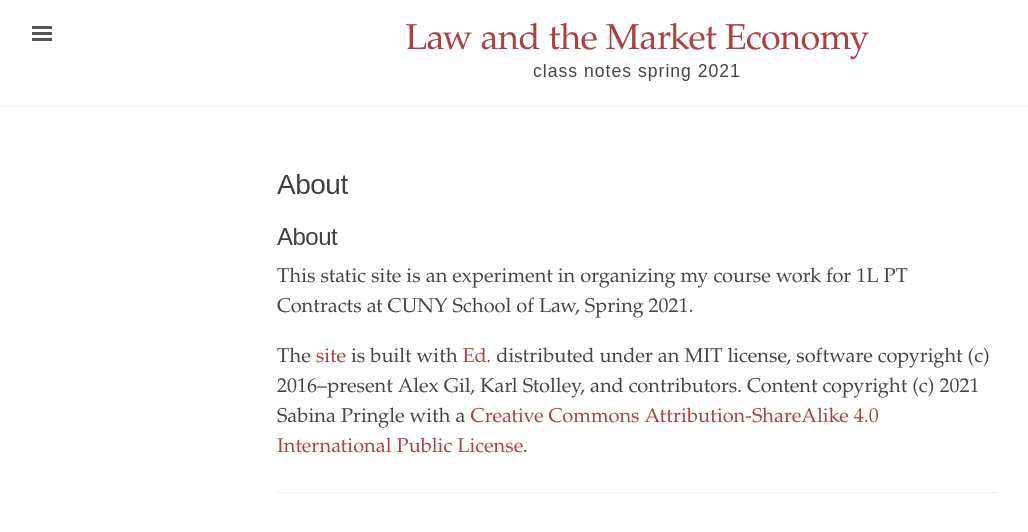
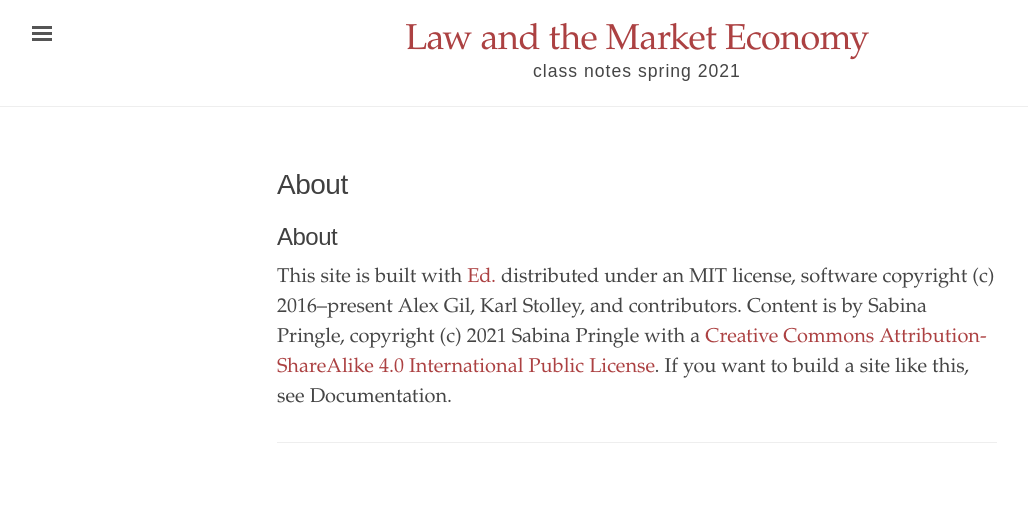
Before and after one commit to binipringle/contracts, a Jekyll site: the page built from about.md, in a window 1280 px wide. Shown: the top 532 px of the page, without its empty margins (3-1031 px from the left). Built offline with Jekyll 4.4.1, drawn with Linux system fonts in a browser that asks for light colours.

Commit message:
changed about

```diff
--- a/about.md
+++ b/about.md
@@ -5,8 +5,6 @@ title: About
 
 ## About
 
-This static site is an experiment in organizing my course work for 1L PT Contracts at CUNY School of Law, Spring 2021.
-
-The <a href="https://binipringle.github.io/contracts/">site</a> is built with <a href="https://minicomp.github.io/ed/">Ed.</a> distributed under an MIT license, software copyright (c) 2016–present Alex Gil, Karl Stolley, and contributors. Content copyright (c) 2021 Sabina Pringle with a <a href="https://creativecommons.org/licenses/by-sa/4.0/">Creative Commons Attribution-ShareAlike 4.0 International Public License</a>.
+This site is built with <a href="https://minicomp.github.io/ed/">Ed.</a> distributed under an MIT license, software copyright (c) 2016–present Alex Gil, Karl Stolley, and contributors. Content is by Sabina Pringle, copyright (c) 2021 Sabina Pringle with a <a href="https://creativecommons.org/licenses/by-sa/4.0/">Creative Commons Attribution-ShareAlike 4.0 International Public License</a>. If you want to build a site like this, see Documentation.
 
 ---
```
